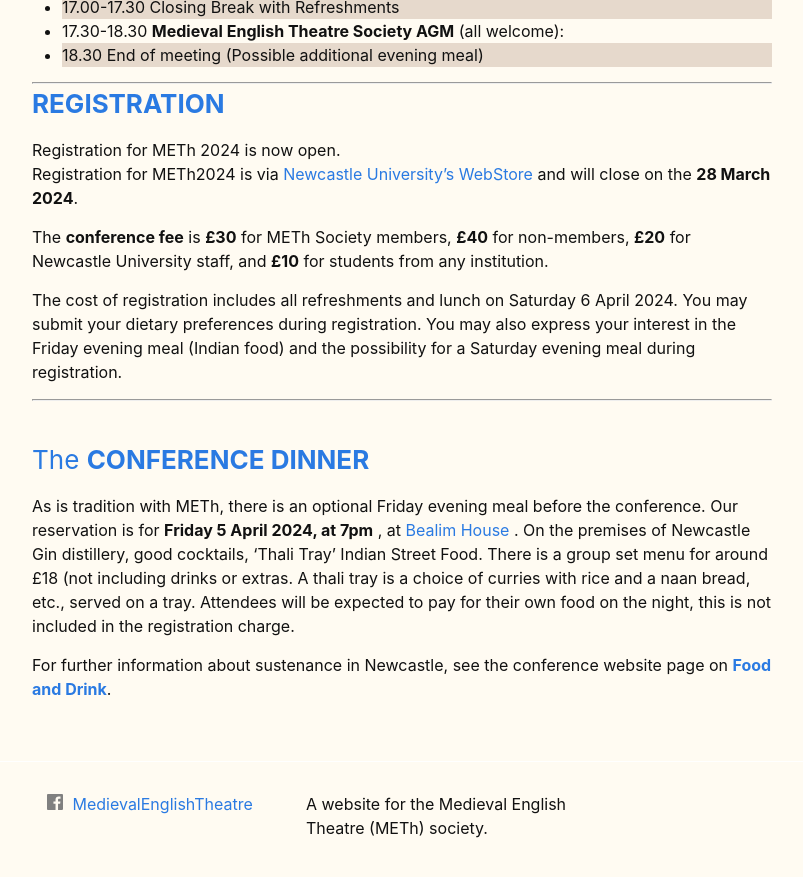
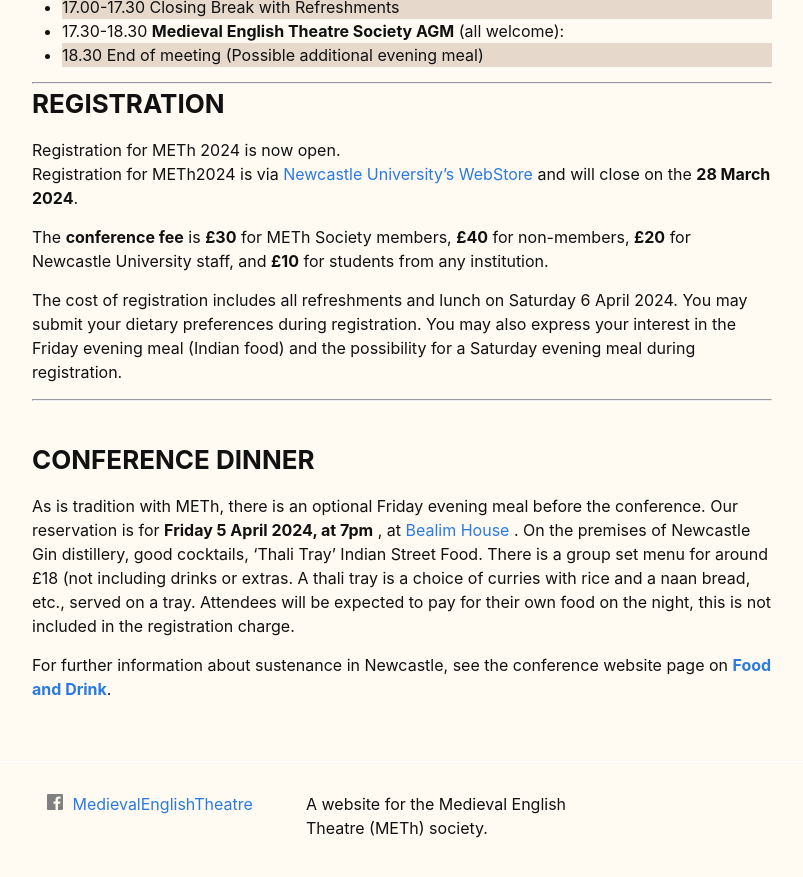
Before and after one commit to jamescummings/jamescummings.github.io, a Jekyll site: the page built from src/meetings/meet_2024/index.md, in a window 1280 px wide and 900 px high, scrolled down 1633 px. Shown: the top 877 px of the window, without its empty margins (238-1041 px from the left). Built offline with Jekyll 4.4.1, drawn with Linux system fonts in a browser that asks for light colours.

Commit message:
meetings

```diff
--- a/src/meetings/meet_2024/index.md
+++ b/src/meetings/meet_2024/index.md
@@ -61,7 +61,7 @@
 ----
 
 
-### <a xmlns="http://www.w3.org/1999/xhtml"   name="registration"   id="registration"> **REGISTRATION** </a>
+### <a xmlns="http://www.w3.org/1999/xhtml"   name="registration"   id="registration"/> **REGISTRATION**
 
 Registration for METh 2024 is now open.
 Registration for METh2024 is via [Newcastle University's WebStore](https://conferences.ncl.ac.uk/meth2024/registration/) and will close on the **28 March 2024**.
@@ -72,7 +72,7 @@
 
 ----
 
-### <a xmlns="http://www.w3.org/1999/xhtml" name="dinner" id="dinner">The **CONFERENCE DINNER** </a>
+### <a xmlns="http://www.w3.org/1999/xhtml" name="dinner" id="dinner"/> **CONFERENCE DINNER**
 
 
 As is tradition with METh, there is an optional Friday evening meal before the conference. Our reservation is for **Friday 5
```
